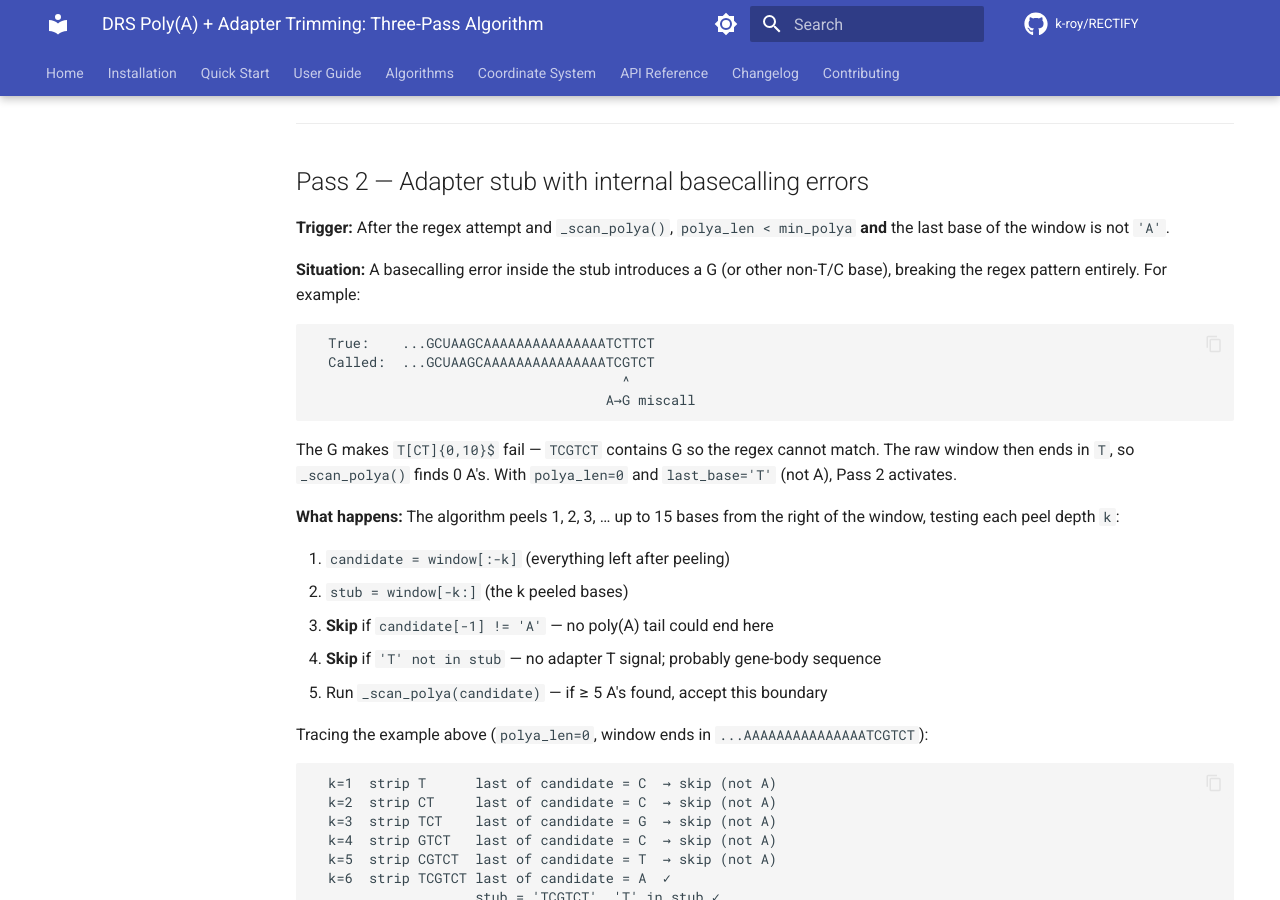
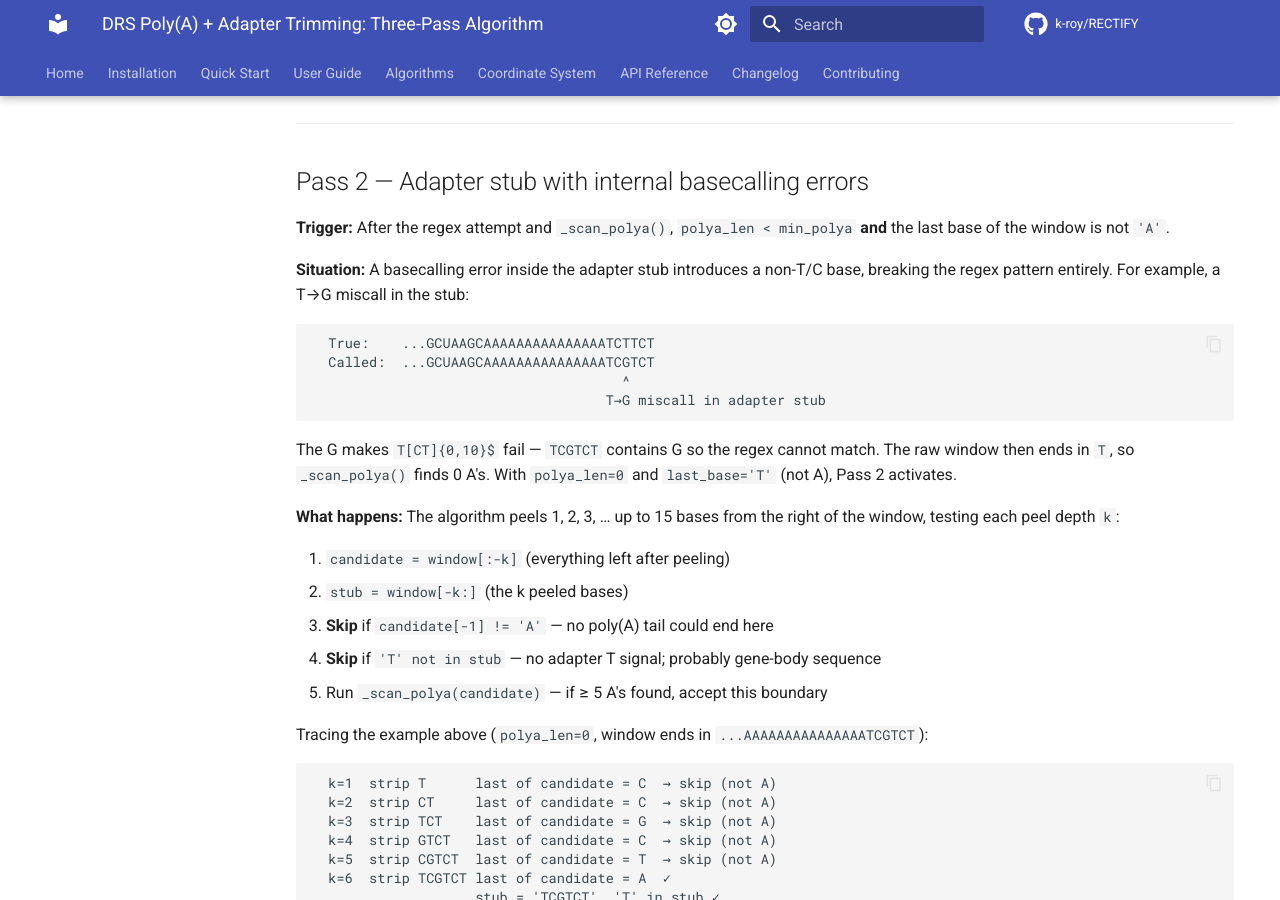
Before and after one commit to k-roy/RECTIFY, an MkDocs documentation site: the page built from docs/THREE_PASS_ADAPTER_TRIMMING.md, in a window 1280 px wide and 900 px high, scrolled down 1683 px. Built offline with MkDocs 1.6.1 and Material for MkDocs 9.7.7, drawn with Linux system fonts in a browser that asks for light colours; comment, search, counter and statistics services are not loaded; the version menu is left out.

Commit message:
docs: fix T->G (not A->G) miscall description in Pass 2 example

````diff
--- a/docs/THREE_PASS_ADAPTER_TRIMMING.md
+++ b/docs/THREE_PASS_ADAPTER_TRIMMING.md
@@ -87,14 +87,14 @@ sequence, not adapter.
 **Trigger:** After the regex attempt and `_scan_polya()`, `polya_len < min_polya`
 **and** the last base of the window is not `'A'`.
 
-**Situation:** A basecalling error inside the stub introduces a G (or other non-T/C
-base), breaking the regex pattern entirely. For example:
+**Situation:** A basecalling error inside the adapter stub introduces a non-T/C base,
+breaking the regex pattern entirely. For example, a T→G miscall in the stub:
 
 ```
   True:    ...GCUAAGCAAAAAAAAAAAAAAATCTTCT
   Called:  ...GCUAAGCAAAAAAAAAAAAAAATCGTCT
                                       ^
-                                    A→G miscall
+                                    T→G miscall in adapter stub
 ```
 
 The G makes `T[CT]{0,10}$` fail — `TCGTCT` contains G so the regex cannot match.
````
